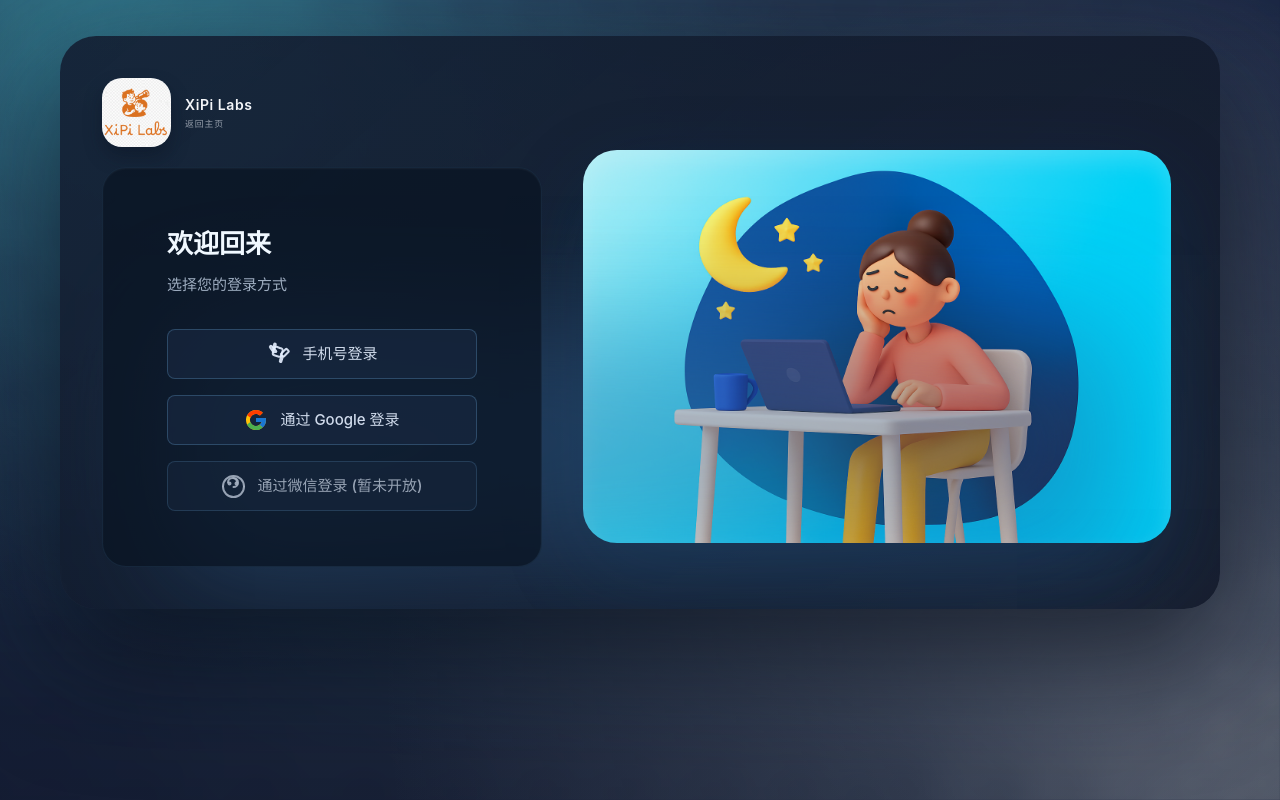
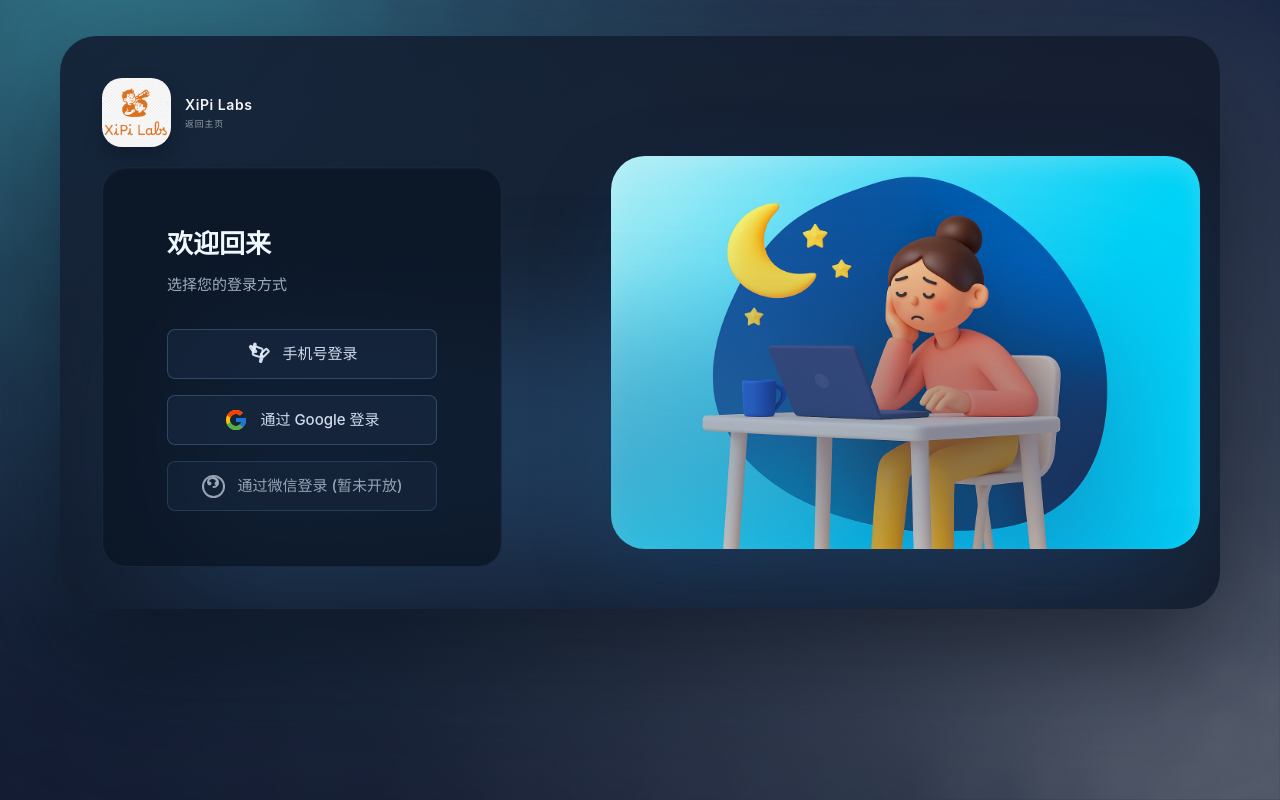
Before and after one commit to chenjiangbo/XiPiLabs-web, a Next.js app: page /login in a window 1280 px wide. Built offline with nearby package versions, Linux system fonts and the light colour scheme.

Commit message:
fix(ui): final micro-adjustments for hero and login pages

```diff
--- a/src/app/globals.css
+++ b/src/app/globals.css
@@ -1211,6 +1211,8 @@ main {
   color: rgba(235, 241, 248, 0.78) !important;
   font-weight: normal !important;
   padding-bottom: 8px; /* Match padding of a tags */
+  position: relative;
+  top: 2px;
 }
 
 .auth-icon-button {
@@ -1265,7 +1267,7 @@ main {
 
 .login-container {
   /* This is the "inner card" for the login form */
-  width: 440px;
+  width: 400px;
   background: rgba(10, 20, 35, 0.75);
   border-radius: 24px;
   border: 1px solid rgba(118, 186, 241, 0.1);
@@ -1428,3 +1430,9 @@ main {
     max-width: 100%;
   }
 }
+
+/* === Login Page Overrides === */
+.login-page-wrapper .showcase__card::before {
+  top: 120px; /* Move image down */
+  right: 20px; /* Move image to the right */
+}
```
